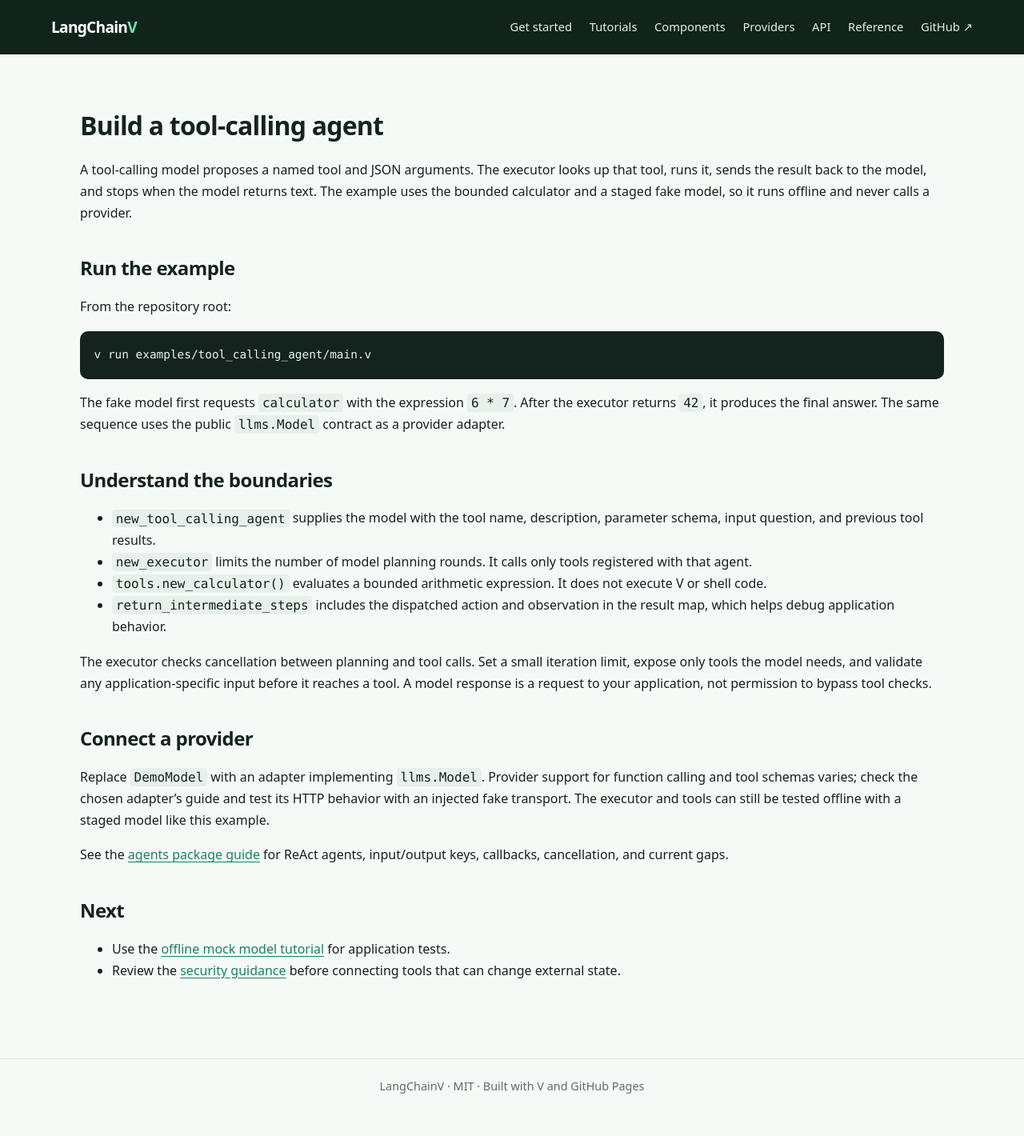
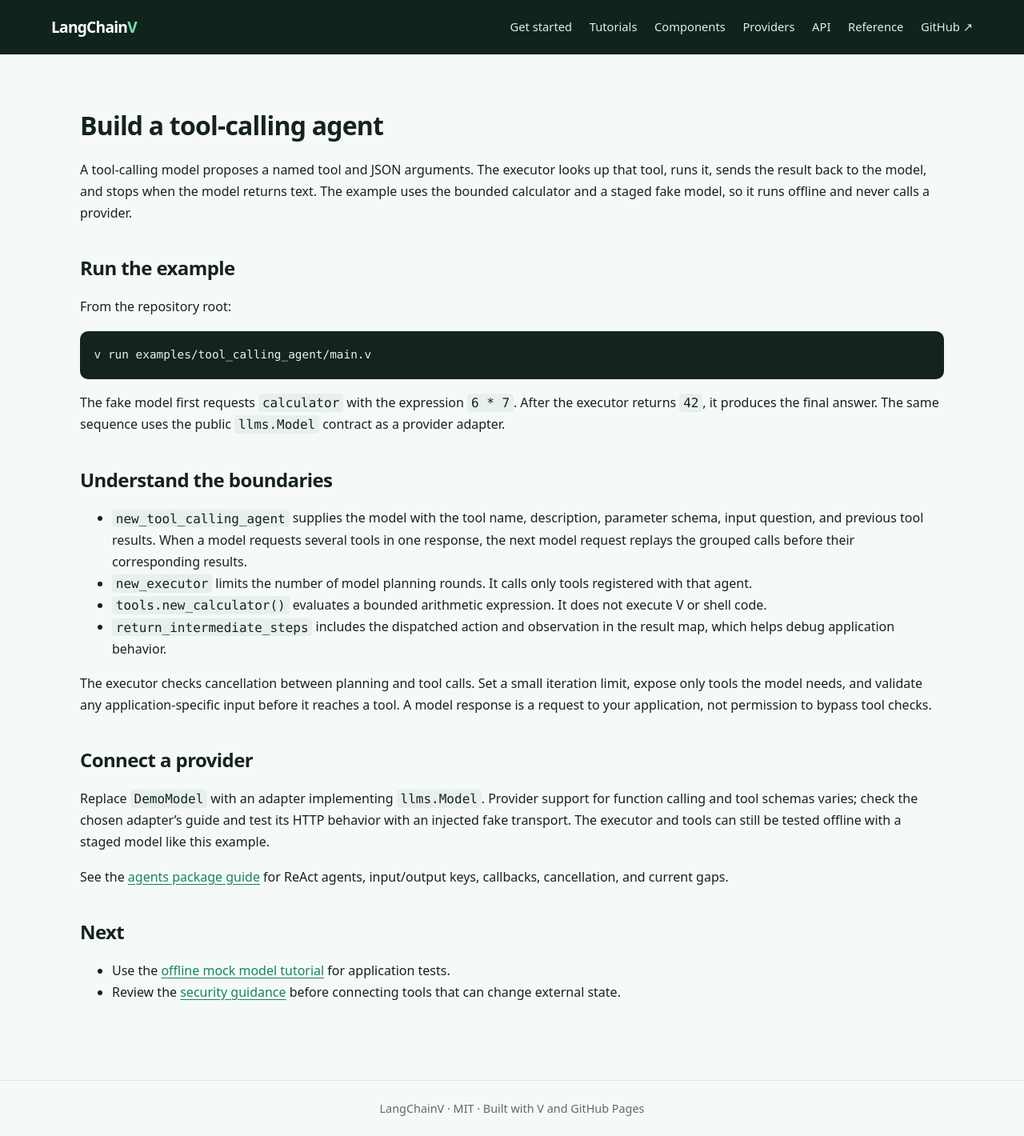
Before and after one commit to ulises-jeremias/langchainv, a Jekyll site: the page built from docs/tutorials/tool-calling-agent.md, in a window 1280 px wide. Shown: the whole page at 80% size. Built offline with Jekyll 4.4.1, drawn with Linux system fonts in a browser that asks for light colours; before the commit the page ends 1393 px from its top, so only the background shows below that.

Commit message:
Fix grouped tool call replay and legacy input parsing

```diff
--- a/docs/tutorials/tool-calling-agent.md
+++ b/docs/tutorials/tool-calling-agent.md
@@ -26,7 +26,9 @@ uses the public `llms.Model` contract as a provider adapter.
 ## Understand the boundaries
 
 - `new_tool_calling_agent` supplies the model with the tool name, description,
-  parameter schema, input question, and previous tool results.
+  parameter schema, input question, and previous tool results. When a model
+  requests several tools in one response, the next model request replays the
+  grouped calls before their corresponding results.
 - `new_executor` limits the number of model planning rounds. It calls only
   tools registered with that agent.
 - `tools.new_calculator()` evaluates a bounded arithmetic expression. It does
```
Also changed, not shown: docs/LANGCHAINGO_PARITY.md (+1 -1 lines), .github/workflows/pages.yml, agents/README.md, 4 other files.
